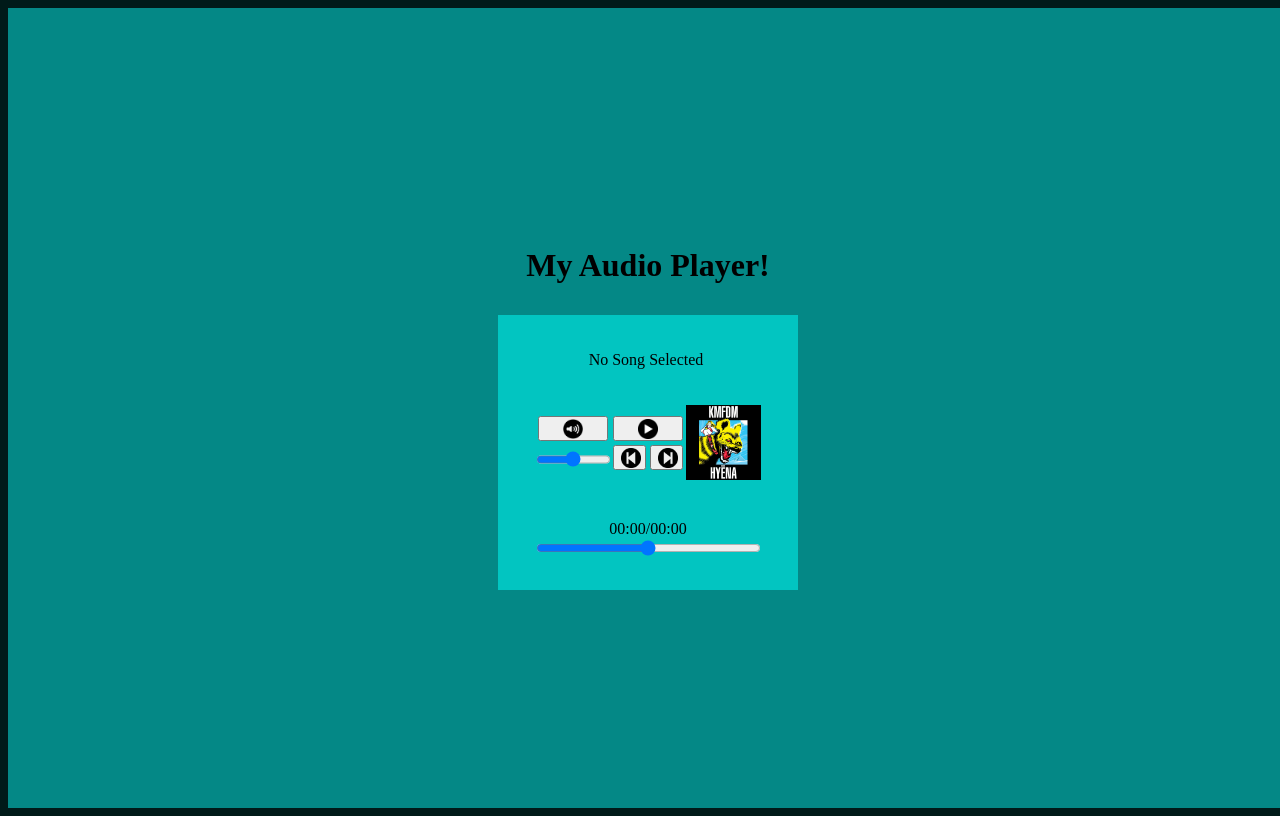
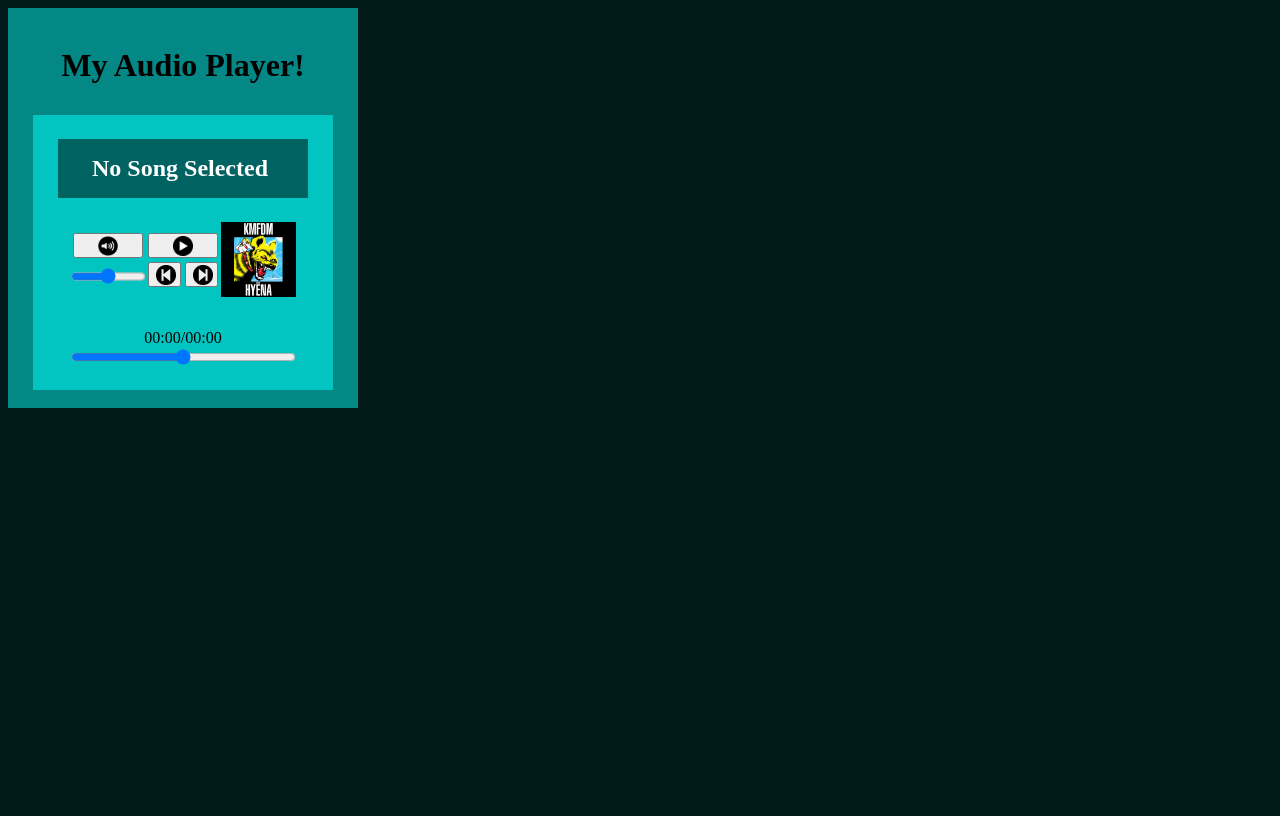
Before and after one commit to RowanWA/Audio-Player, a plain HTML site: page index.html in a window 1280 px wide. Drawn offline with Linux system fonts and the light colour scheme.

Commit message:
Update index.css

```diff
--- a/index.css
+++ b/index.css
@@ -10,8 +10,11 @@ body {
     /* border-style: dashed; */
     /* border-width: 5px; */
     /* border-color: black; */
-    width: 100vw;
-    height: 100vh;
+    /* width: 100vw; */
+    /* height: 100vh; */
+    width: 350px;
+    height: 400px;
+
     background-color: #048886;
     /* color: white; */
 }
@@ -57,6 +60,10 @@ body {
     /* border-style: dashed; */
     /* border-width: 5px; */
     /* border-color: black; */
+    background-color: #006362;
+    color: white;
+    font-weight: bold;
+    font-size: 150%;
     width: 250px;
     height: auto;
 }
@@ -72,6 +79,7 @@ body {
     /* border-color: black; */
     width: 250px;
     height: 75px;
+
 }
 
 .row-container {
```
